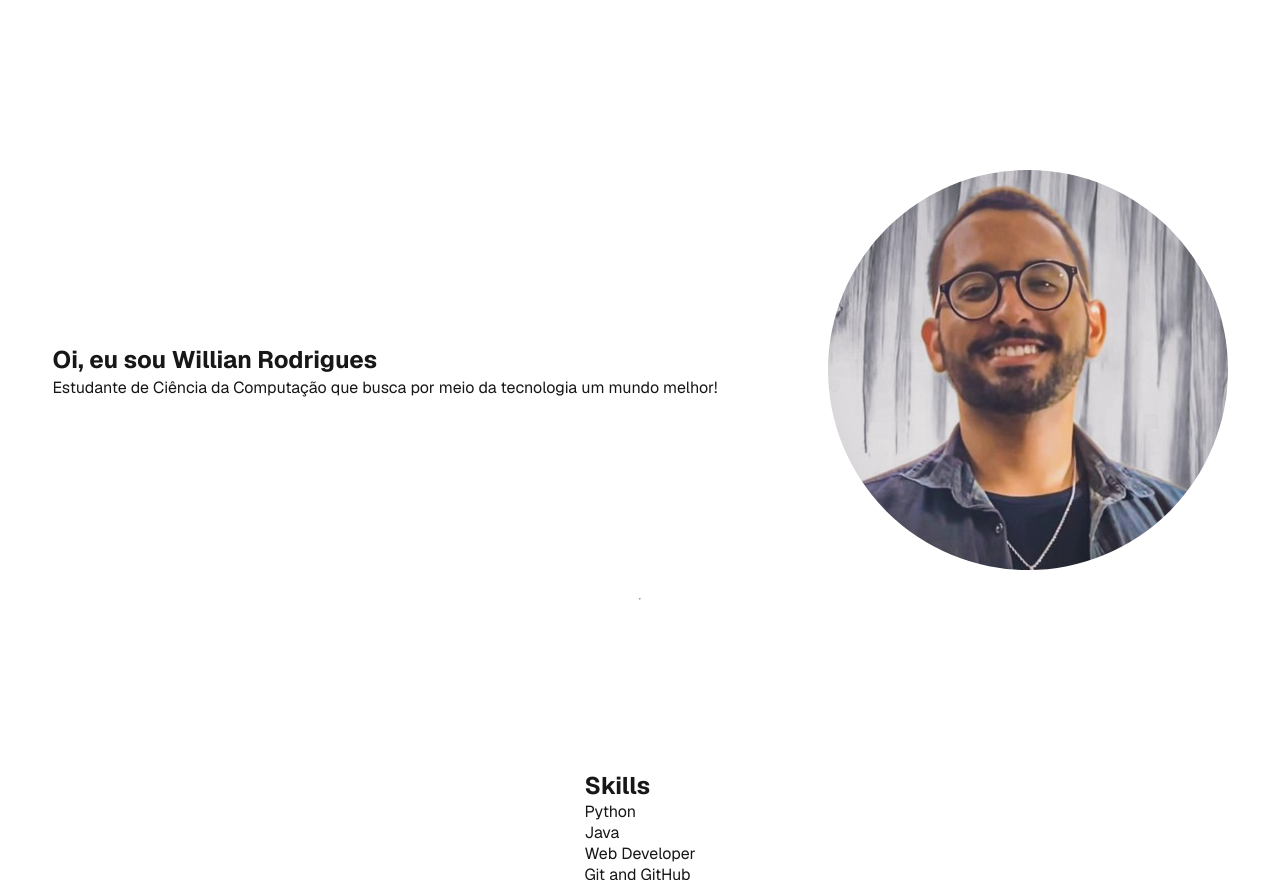
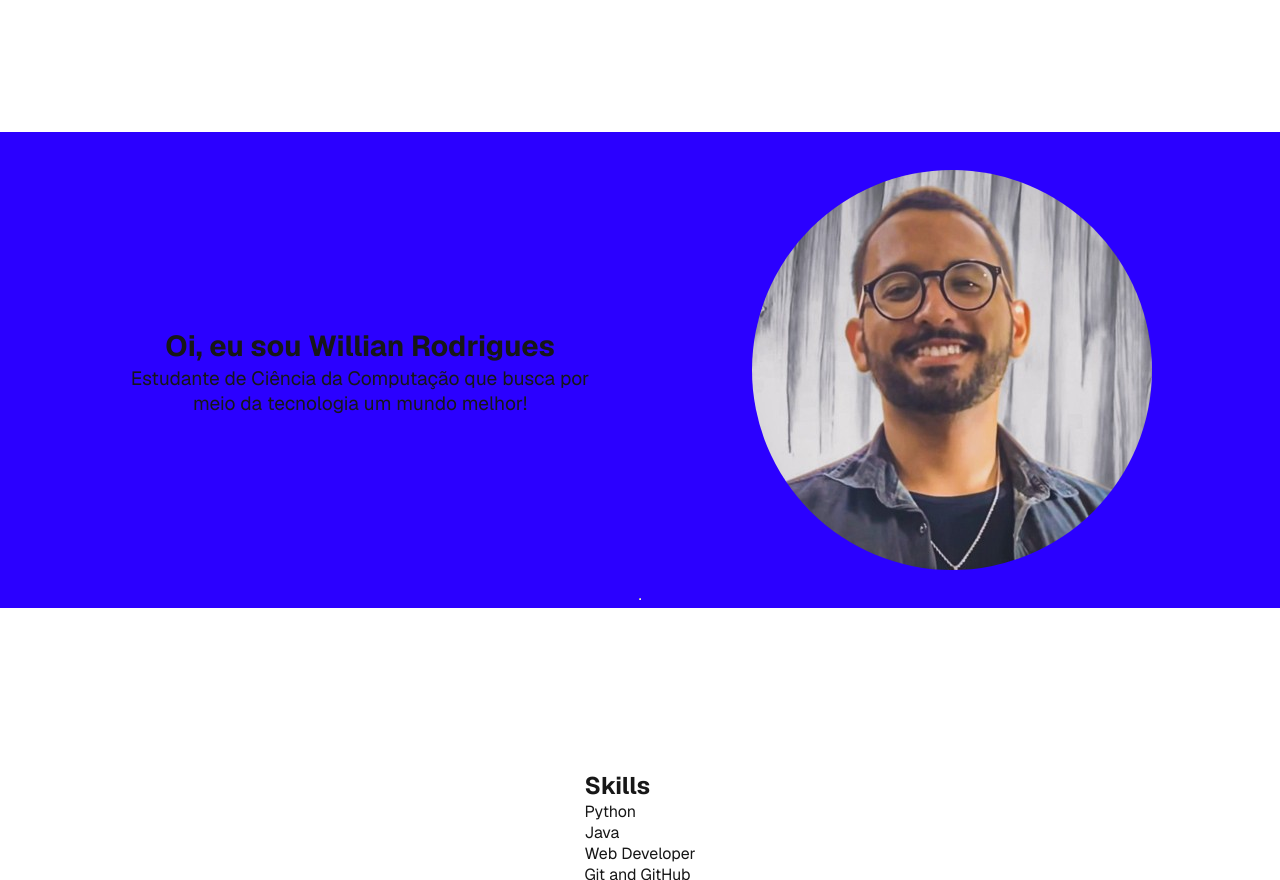
Before and after one commit to Williansilva2207/Portifolio, a Next.js app in the folder portifolio/: page / in a window 1280 px wide. Built offline with nearby package versions, Linux system fonts and the light colour scheme.

Commit message:
att about me

```diff
--- a/portifolio/app/page.js
+++ b/portifolio/app/page.js
@@ -1,29 +1,11 @@
-import Image from "next/image";
 import style from "./page.module.css";
+import { Apresentation } from "@/components/Apresentation";
 export default function Home() {
   return (
     <main className = {style.page}>
+      <Apresentation />
+      <hr></hr>
 
-      <section className = {style.Hero}>
-
-        <div className={style.text1}>
-          <h1 className={style.Titulo}>Oi, eu sou Willian Rodrigues</h1>
-          <p>Estudante de Ciência da Computação que busca
-            por meio da tecnologia um mundo melhor!</p>
-        </div>
-
-        <div className={style.Foto}>
-          <Image
-            src="/will.jpg"
-            alt="Foto de will"
-            width={400}
-            height={400}
-            className = {style.picture}
-          />
-        </div>
-
-      </section>
-      <hr></hr>
       <section id = "AboutMe">
         <h1>Skills</h1>
         <div><p>Python</p></div>
--- a/portifolio/app/page.module.css
+++ b/portifolio/app/page.module.css
@@ -10,39 +10,3 @@
   gap: 64px;
   font-family: var(--font-geist-sans);
 }
-
-
-.Hero{
-    text-align: center;
-    justify-content: center;
-    align-items: center;
-    min-height: 50vh;
-    padding: 0px;
-    display: flex
-;
-}
-
-.Foto{
-  display: flex;
-  justify-content: flex-end;
-}
-.picture{
-  float: right;
-  margin-left:10px;
-  border-radius: 50%;
-}
-.text1{
-  display: block;
-  text-align: left;
-  margin-right: 100px;
-
-}
-.Titulo{
-  display: flex;
-  margin-block-start: 0.10em;
-  margin-block-end: 0.10em;
-  margin-inline-start: 0px;
-  margin-inline-end: 0px;
-  font-weight: bold;
-  unicode-bidi: isolate;
-}
--- /dev/null
+++ b/portifolio/components/Apresentation.js
@@ -0,0 +1,25 @@
+import Image from "next/image";
+import style from "./apresentation.module.css"
+export function Apresentation(){
+    return(
+        <section className = {style.Hero}>
+
+        <div className={style.text1}>
+          <h2 className={style.Titulo}>Oi, eu sou Willian Rodrigues</h2>
+          <p>Estudante de Ciência da Computação que busca
+            por meio da tecnologia um mundo melhor!</p>
+        </div>
+
+        <div className={style.Foto}>
+          <Image
+            src="/will.jpg"
+            alt="Foto de will"
+            width={400}
+            height={400}
+            className = {style.picture}
+          />
+        </div>
+
+      </section>
+    );
+}
--- /dev/null
+++ b/portifolio/components/apresentation.module.css
@@ -0,0 +1,44 @@
+
+
+.Hero{
+    text-align: center;
+    justify-content: center;
+    align-items: center;
+    min-height: 50vh;
+    padding-left: 10%;
+    padding-right: 10%;
+    padding-top: 3%;
+    padding-bottom: 3%;
+    display: flex;
+    background-color: rgb(43, 0, 255);
+
+;
+}
+
+.Foto{
+  display: flex;
+  justify-content: flex-end;
+}
+.picture{
+  float: right;
+  margin-left:10px;
+  border-radius: 50%;
+}
+.text1{
+  display: block;
+  text-align: center;
+  margin-right: 150px;
+  margin-left: 0px;
+  font-size: 120%;
+
+
+}
+.Titulo{
+  display:block;
+  margin-block-start: 0.10em;
+  margin-block-end: 0.10em;
+  margin-inline-start: 0px;
+  margin-inline-end: 0px;
+  font-weight: bold;
+  unicode-bidi: isolate;
+}
```
Also changed, not shown: portifolio/components/Header.js (added).
